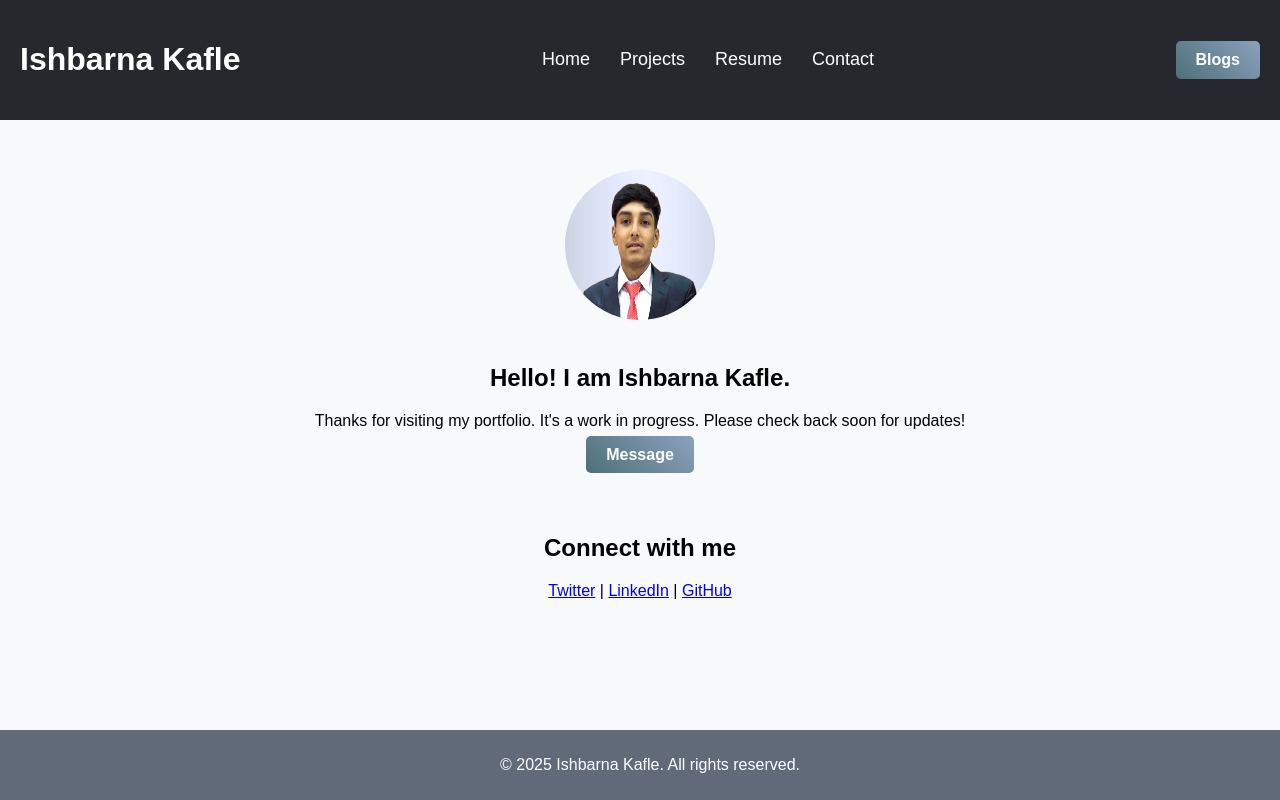
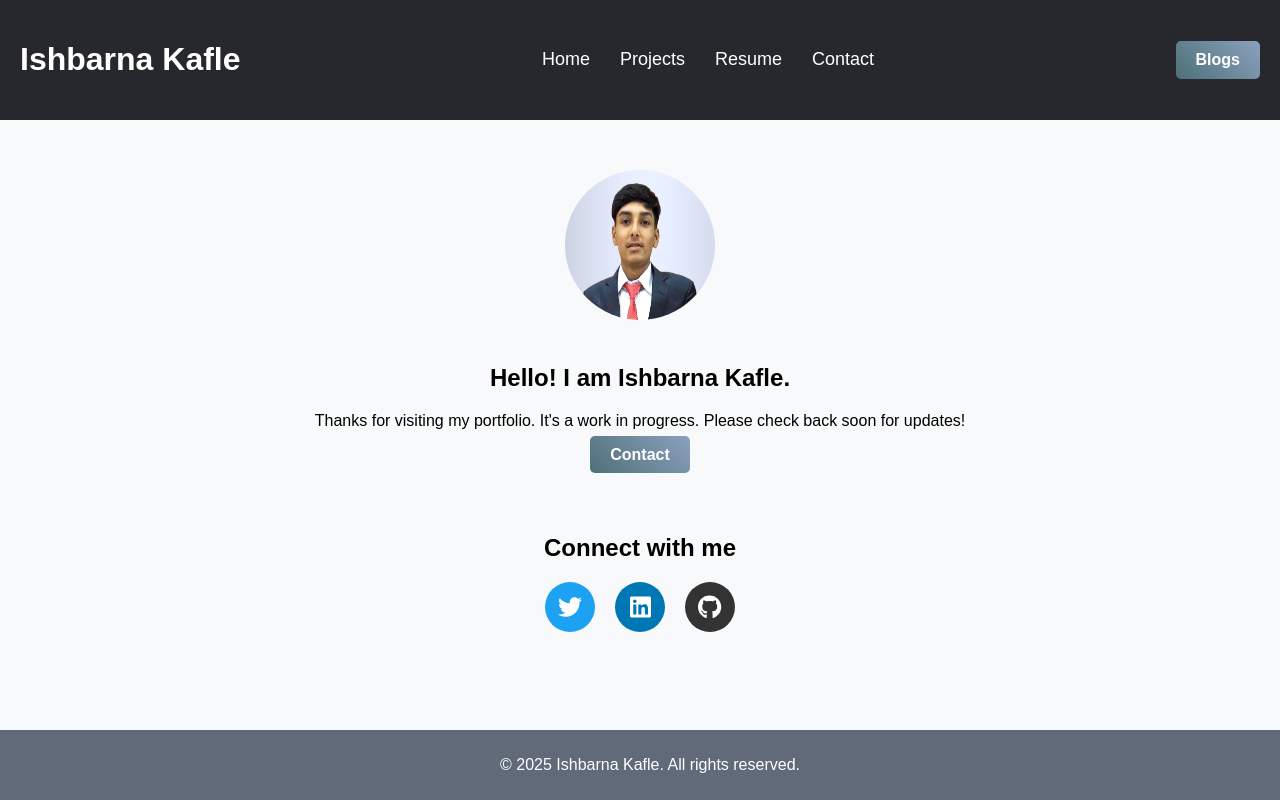
Before and after one commit to Ishbarna/Portfolio, a plain HTML site: page index.html in a window 1280 px wide. Drawn offline with Linux system fonts and the light colour scheme.

Commit message:
Initial commit

```diff
--- a/index.html
+++ b/index.html
@@ -5,6 +5,7 @@
     <meta name="viewport" content="width=device-width, initial-scale=1.0">
     <title>My Portfolio</title>
     <link rel="stylesheet" href="style.css">
+    <script src="https://cdnjs.cloudflare.com/ajax/libs/font-awesome/6.4.2/js/all.min.js" crossorigin="anonymous"></script>
 </head>
 <body>
     <header>
@@ -24,14 +25,16 @@
         <img src="profile.jpg" alt="Profile Picture" class="profile-pic">
         <h2>Hello! I am <strong>Ishbarna Kafle</strong>.</h2>
         <p>Thanks for visiting my portfolio. It's a work in progress. Please check back soon for updates!</p>
-        <a href="#learn" class="btn learn-btn">Message</a>
+        <a href="#contact" class="btn contact-btn">Contact</a>
     </section>
 
     <section id="social-media">
         <h2>Connect with me</h2>
-        <a href="https://x.com/ishbarna" target="_blank">Twitter</a> |
-        <a href="https://www.linkedin.com/in/ishbarna-kafle/" target="_blank">LinkedIn</a> |
-        <a href="https://github.com/ishbarna" target="_blank">GitHub</a>
+        <div class="social-links">
+            <a href="https://x.com/ishbarna" target="_blank" class="icon twitter"><i class="fab fa-twitter"></i></a>
+            <a href="https://www.linkedin.com/in/ishbarna-kafle/" target="_blank" class="icon linkedin"><i class="fab fa-linkedin"></i></a>
+            <a href="https://github.com/ishbarna" target="_blank" class="icon github"><i class="fab fa-github"></i></a>
+        </div>
     </section>
 
     <footer>
--- a/style.css
+++ b/style.css
@@ -60,3 +60,54 @@ footer {
     width: 100%;
     bottom: 0;
 }
+#social-media {
+    margin-top: 20px;
+}
+
+.social-links {
+    display: flex;
+    justify-content: center;
+    gap: 20px;
+    margin-top: 10px;
+}
+
+.icon {
+    display: inline-flex;
+    align-items: center;
+    justify-content: center;
+    width: 50px;
+    height: 50px;
+    border-radius: 50%;
+    font-size: 24px;
+    text-decoration: none;
+    color: white;
+    transition: transform 0.3s ease, background-color 0.3s ease;
+}
+
+.icon:hover {
+    transform: scale(1.2);
+}
+
+.twitter {
+    background-color: #1DA1F2;
+}
+.twitter::before {
+    font-weight: bold;
+}
+
+.linkedin {
+    background-color: #0077B5;
+}
+.linkedin::before {
+
+    font-weight: bold;
+    text-transform: uppercase;
+}
+
+.github {
+    background-color: #333;
+}
+.github::before {
+
+    font-weight: bold;
+}
```
